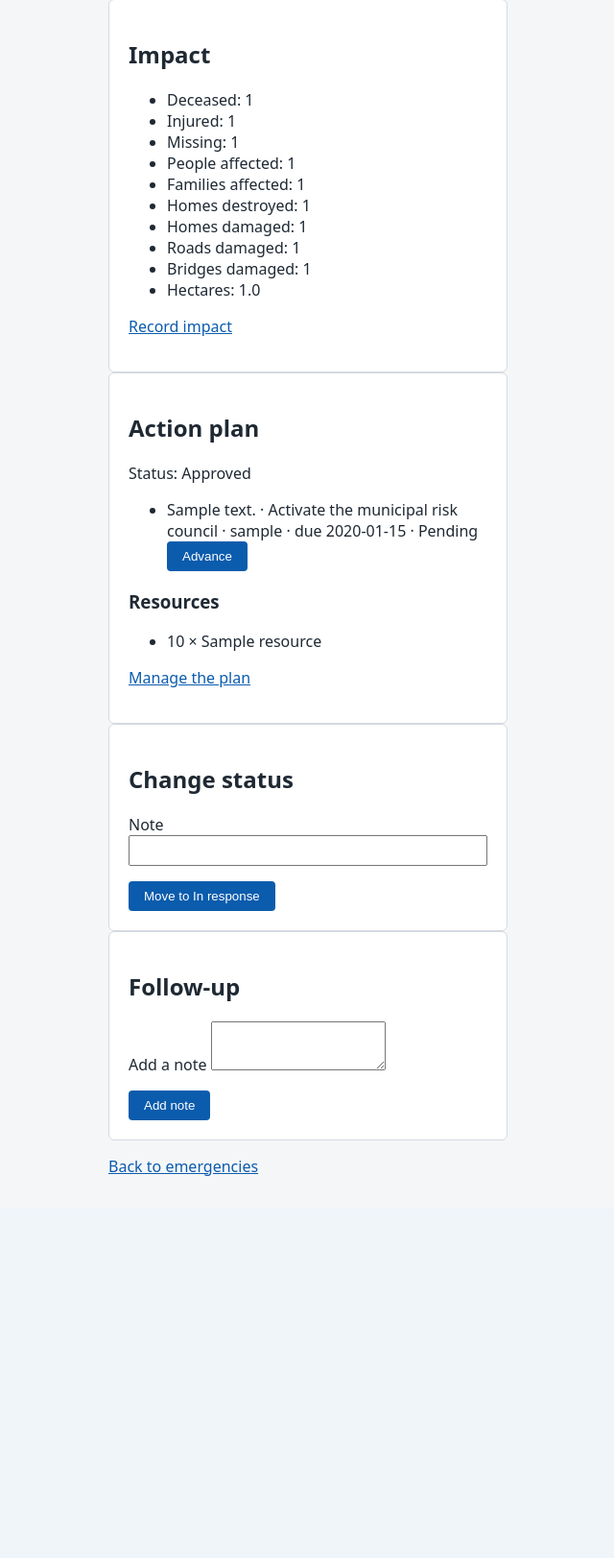
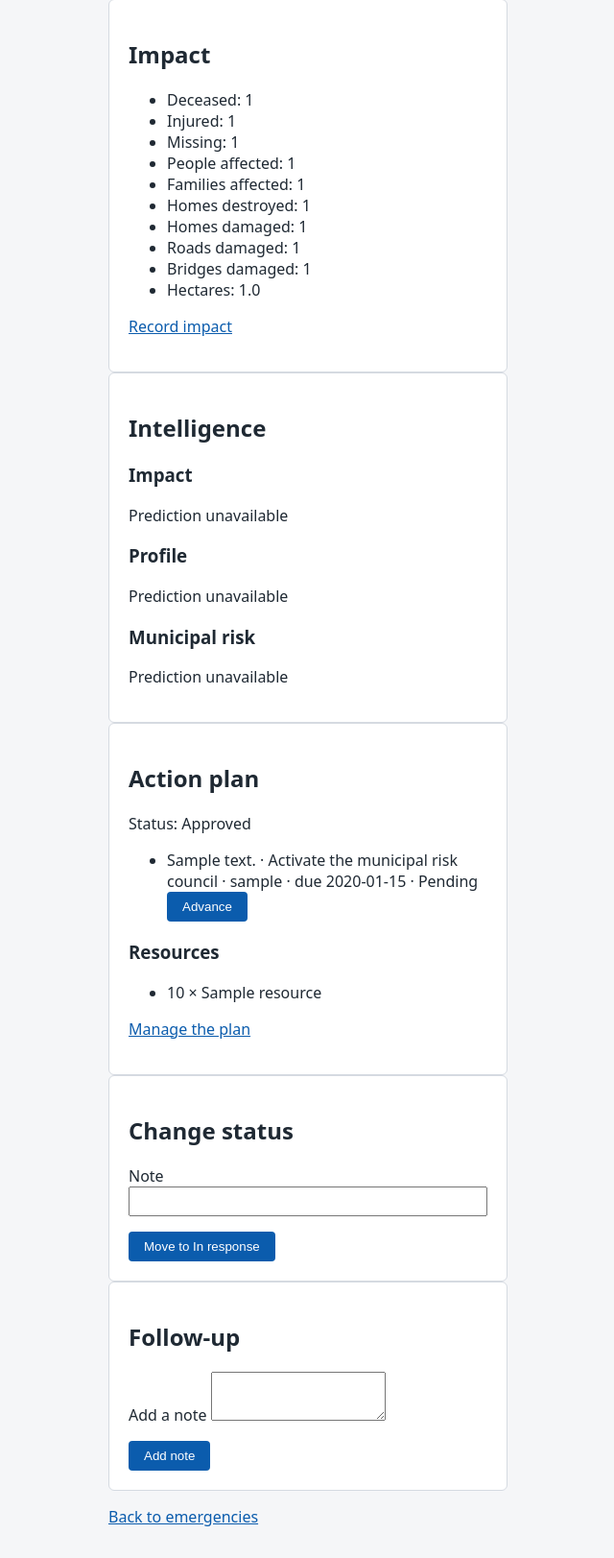
Before and after one commit to JorgeDLZ/EMRIS, a Django app: page /emergencies/1/ in a window 1280 px wide. Shown: the part 557-2180 px from the top of the page at 96% size, without its empty margins (167-807 px from the left). Before the commit the page ends 1782 px from the top, so only its background shows below. Run offline with Django 5.2, Linux system fonts and the light colour scheme; a user stored in the database is signed in; tables that the repository leaves empty hold one stand-in row (values such as "Sample post"); data that the repository does not hold is empty.

Commit message:
feat: show predictions on emergency pages

```diff
--- a/apps/emergencies/views.py
+++ b/apps/emergencies/views.py
@@ -2,18 +2,20 @@ from django.contrib import messages
 from django.core.exceptions import PermissionDenied
 from django.core.paginator import Paginator
 from django.db import transaction
+from django.db.models import Case, F, IntegerField, OuterRef, Subquery, Value, When
 from django.shortcuts import get_object_or_404, redirect, render
 from django.views.decorators.http import require_POST
 
 from apps.accounts.permissions import role_required
 from apps.accounts.roles import ADMINISTRATOR, ALL_ROLES, EDIT_ROLES, RISK_MANAGER
-from apps.intelligence.services import predict_on_save, predict_profile
+from apps.intelligence.models import IMPACT, MUNICIPAL_RISK, PROFILES, Prediction
+from apps.intelligence.services import latest_predictions, predict_on_save, predict_profile
 from apps.plans.models import DONE
 from apps.seismic.services import clear_link, confirm_link, suggest_link
 from ml.text import normalize_name
 
 from .forms import EmergencyForm, EmergencyTypeForm, ImpactForm
-from .models import STATUS_CHOICES, Emergency, EmergencyType, Impact
+from .models import CLOSED, STATUS_CHOICES, Emergency, EmergencyType, Impact
 from .policies import (
     allowed_statuses,
     can_edit_emergency,
@@ -26,6 +28,44 @@ from .policies import (
 from .workflow import LABELS, WorkflowError, add_note, change_status, create_emergency, save_impact
 
 PAGE_SIZE = 25
+MAX_LOGISTIC_FACTORS = 3
+
+
+def _impact_factors(output):
+    factors = [factor for factor in output.get("factors", []) if factor["weight"] != 0]
+    if output.get("kind") == "logistic_regression":
+        factors.sort(key=lambda factor: abs(factor["weight"]), reverse=True)
+        return [
+            {**factor, "raises": factor["weight"] > 0} for factor in factors[:MAX_LOGISTIC_FACTORS]
+        ]
+    factors = [factor for factor in factors if factor["weight"] > 0]
+    factors.sort(key=lambda factor: factor["weight"], reverse=True)
+    return factors
+
+
+def _intelligence_panel(emergency, has_impact):
+    predictions = latest_predictions(emergency)
+    panel = {"has_impact": has_impact}
+    impact = predictions.get(IMPACT)
+    if impact is not None:
+        panel["impact"] = {
+            "percent": round(impact.output["probability"] * 100),
+            "is_high_impact": impact.output["is_high_impact"],
+            "factors": _impact_factors(impact.output),
+            "is_directional": impact.output.get("kind") == "logistic_regression",
+            "version": impact.model_version,
+        }
+    profile = predictions.get(PROFILES)
+    if profile is not None:
+        panel["profile"] = {"name": profile.output["profile"], "version": profile.model_version}
+    risk = predictions.get(MUNICIPAL_RISK)
+    if risk is not None:
+        panel["risk"] = {
+            "level": risk.output["level"],
+            "k": risk.output["k"],
+            "version": risk.model_version,
+        }
+    return panel
 
 
 def _to_minute(moment):
@@ -90,6 +130,18 @@ def emergency_list(request):
     if query:
         emergencies = emergencies.filter(municipality__name_key__icontains=normalize_name(query))
 
+    latest_score = (
+        Prediction.objects.filter(emergency=OuterRef("pk"), component=IMPACT)
+        .order_by("-created_at", "-pk")
+        .values("score")[:1]
+    )
+    emergencies = emergencies.annotate(
+        priority=Subquery(latest_score),
+        closed_rank=Case(
+            When(status=CLOSED, then=Value(1)), default=Value(0), output_field=IntegerField()
+        ),
+    ).order_by("closed_rank", F("priority").desc(nulls_last=True), "-occurred_at", "-pk")
+
     page = Paginator(emergencies, PAGE_SIZE).get_page(request.GET.get("page"))
     return render(
         request,
@@ -137,6 +189,7 @@ def emergency_detail(request, pk):
             for action in plan.actions.select_related("owner")
         ]
         assignments = plan.assignments.select_related("resource")
+    impact = Impact.objects.filter(emergency=emergency).first()
     can_edit = can_edit_emergency(user, emergency)
     suggestion = None
     if can_edit and emergency.is_earthquake and emergency.seismic_event is None:
@@ -147,7 +200,8 @@ def emergency_detail(request, pk):
         {
             "emergency": emergency,
             "suggestion": suggestion,
-            "impact": Impact.objects.filter(emergency=emergency).first(),
+            "impact": impact,
+            "panel": _intelligence_panel(emergency, impact is not None),
             "log": log,
             "plan": plan,
             "plan_rows": plan_rows,
--- a/templates/emergencies/emergency_detail.html
+++ b/templates/emergencies/emergency_detail.html
@@ -73,6 +73,8 @@
     {% endif %}
     {% if can_edit %}<p><a href="{% url 'emergencies:impact_edit' emergency.pk %}">Record impact</a></p>{% endif %}
   </section>
+
+  {% include "intelligence/_emergency_panel.html" %}
 
   <section class="card">
     <h2>Action plan</h2>
--- a/templates/emergencies/emergency_list.html
+++ b/templates/emergencies/emergency_list.html
@@ -35,7 +35,7 @@
   {% endif %}
   <table>
     <thead>
-      <tr><th>Date</th><th>Type</th><th>Municipality</th><th>Status</th><th></th></tr>
+      <tr><th>Date</th><th>Type</th><th>Municipality</th><th>Status</th><th>Priority</th><th></th></tr>
     </thead>
     <tbody>
       {% for item in page %}
@@ -44,10 +44,11 @@
           <td>{{ item.emergency_type.name }}</td>
           <td>{{ item.municipality.name }} ({{ item.municipality.department.name }})</td>
           <td>{{ item.get_status_display }}</td>
+          <td>{% if item.priority is not None %}{% widthratio item.priority 1 100 %} %{% else %}—{% endif %}</td>
           <td><a href="{% url 'emergencies:emergency_detail' item.pk %}">View</a></td>
         </tr>
       {% empty %}
-        <tr><td colspan="5">No emergencies found.</td></tr>
+        <tr><td colspan="6">No emergencies found.</td></tr>
       {% endfor %}
     </tbody>
   </table>
--- /dev/null
+++ b/templates/intelligence/_emergency_panel.html
@@ -0,0 +1,35 @@
+<section class="card">
+  <h2>Intelligence</h2>
+  <h3>Impact</h3>
+  {% if panel.impact %}
+    <p>Estimated high-impact probability: {{ panel.impact.percent }} %</p>
+    <p>{% if panel.impact.is_high_impact %}High impact{% else %}Not high impact{% endif %}</p>
+    {% if panel.impact.factors %}
+      <p>{% if panel.impact.is_directional %}Main factors:{% else %}Most influential factors in the model:{% endif %}</p>
+      <ul>
+        {% for factor in panel.impact.factors %}
+          <li>{{ factor.feature }}: {{ factor.value }}{% if panel.impact.is_directional %} ({% if factor.raises %}raises{% else %}lowers{% endif %}){% endif %}</li>
+        {% endfor %}
+      </ul>
+    {% endif %}
+    <p>{{ panel.impact.version }}</p>
+  {% else %}
+    <p>Prediction unavailable</p>
+  {% endif %}
+  <h3>Profile</h3>
+  {% if panel.profile %}
+    <p>{{ panel.profile.name }}</p>
+    <p>{{ panel.profile.version }}</p>
+  {% elif not panel.has_impact %}
+    <p>Profile pending</p>
+  {% else %}
+    <p>Prediction unavailable</p>
+  {% endif %}
+  <h3>Municipal risk</h3>
+  {% if panel.risk %}
+    <p>{% if panel.risk.level is None %}Insufficient history{% else %}Risk level {{ panel.risk.level }} of {{ panel.risk.k }}{% endif %}</p>
+    <p>{{ panel.risk.version }}</p>
+  {% else %}
+    <p>Prediction unavailable</p>
+  {% endif %}
+</section>
```
Also changed, not shown: apps/intelligence/tests/test_panels.py (added, +196 -0 lines).
